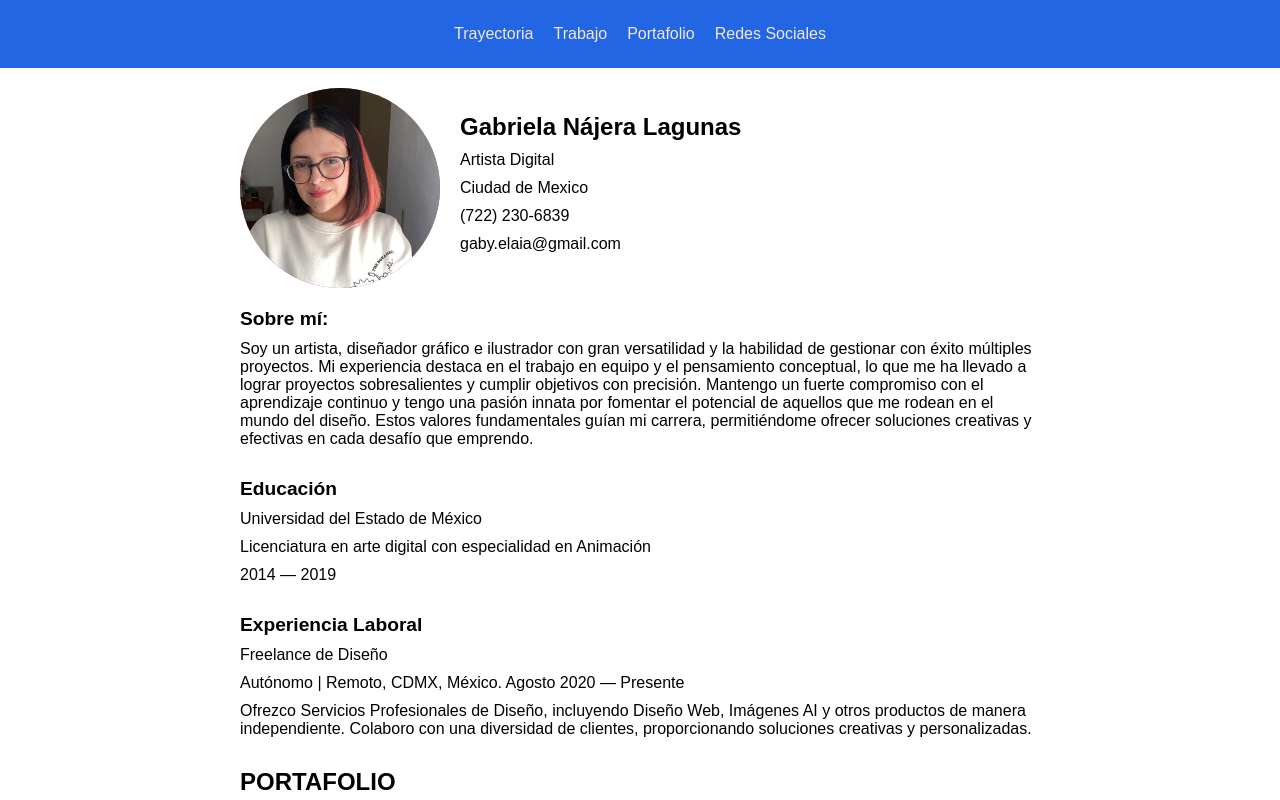
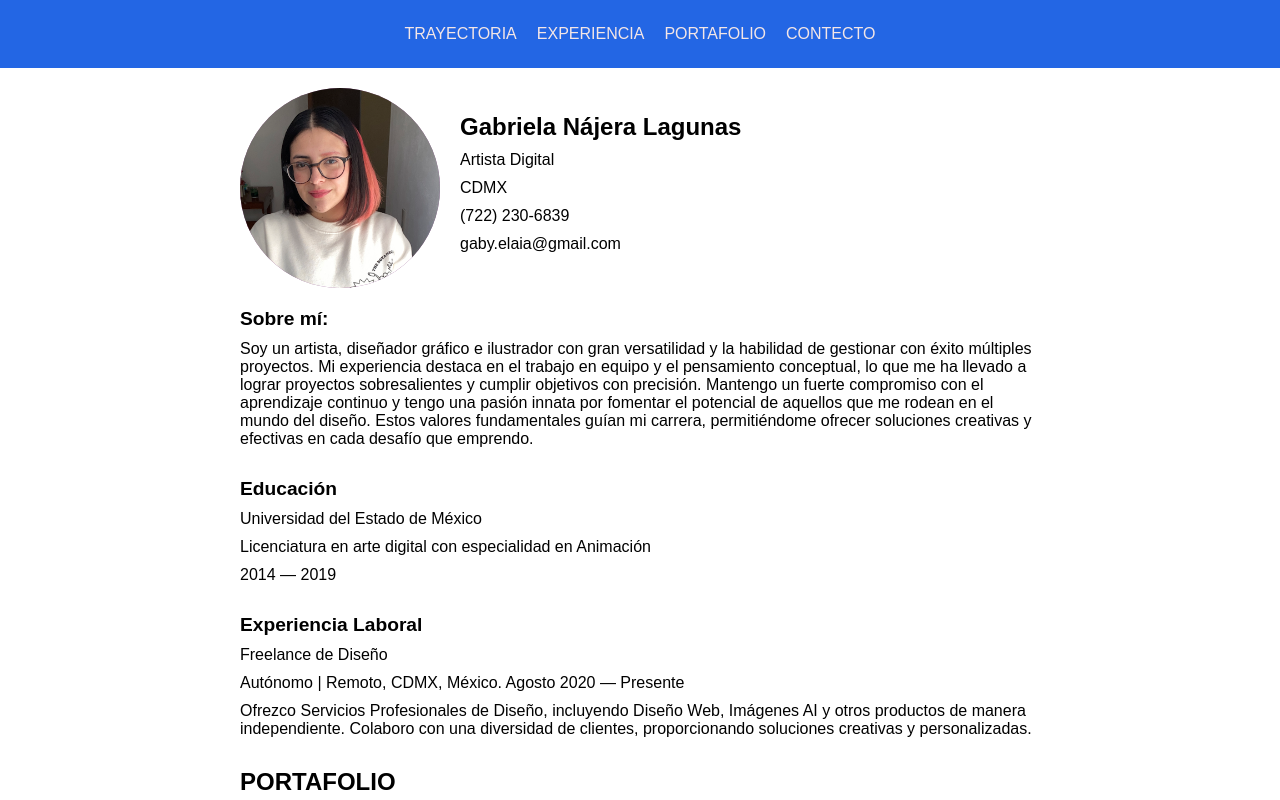
Before and after one commit to Fugitiva1996/DGabriela, a plain HTML site: page index.html in a window 1280 px wide. Shown: the top 800 px of the page. Drawn offline with Linux system fonts and the light colour scheme.

Commit message:
Update index.html

```diff
--- a/index.html
+++ b/index.html
@@ -10,11 +10,10 @@
   <header>
     <nav>
       <ul>
-        <li><a href="#trayectoria">Trayectoria</a></li>
-        <li><a href="#trabajo">Trabajo</a></li>
-        <li><a href="#portafolio">Portafolio</a></li>
-
-        <li><a href="#redes">Redes Sociales</a></li>
+        <li><a href="#trayectoria">TRAYECTORIA</a></li>
+        <li><a href="#trabajo">EXPERIENCIA</a></li>
+        <li><a href="#portafolio">PORTAFOLIO</a></li>
+        <li><a href="#redes"> CONTECTO</a></li>
       </ul>
     </nav>
   </header>
@@ -27,7 +26,7 @@
         <h1>Gabriela Nájera Lagunas</h1>
         <p>Artista Digital    </p>
 
-        <p>Ciudad de Mexico</p>
+        <p>CDMX</p>
         <p>(722) 230-6839 </p>
         <p>gaby.elaia@gmail.com</p>
       </div>
@@ -56,8 +55,7 @@
         Agosto 2020 — Presente </p>
       <p>
 
-        Ofrezco Servicios Profesionales de Diseño, incluyendo Diseño Web, Imágenes AI y otros productos de manera independiente.
-        Colaboro con una diversidad de clientes, proporcionando soluciones creativas y personalizadas.
+        Ofrezco Servicios Profesionales de Diseño, incluyendo Diseño Web, Imágenes AI y otros productos de manera independiente. Colaboro con una diversidad de clientes, proporcionando soluciones creativas y personalizadas.
         </p>
 
 
@@ -183,8 +181,8 @@
 <div class="item">
 <img src="./assets/expovr1.PNG" alt="Imagen 4">
 <div class="info">
-    <h2>Imagen 4</h2>
-    <p>Descripción de la imagen 4.</p>
+    <h2>Exposición sobre Jardín y Naturaleza para el Jardín de Niños 'Mi Tobogán'</h2>
+    <p> Diseño de una exposición interactiva sobre jardines y la naturaleza, adaptado a la experiencia del usuario, para enriquecer la educación en el Jardín de Niños 'Mi Tobogán</p>
 </div>
 </div>
     <!-- Agrega más elementos de galería aquí -->
```
